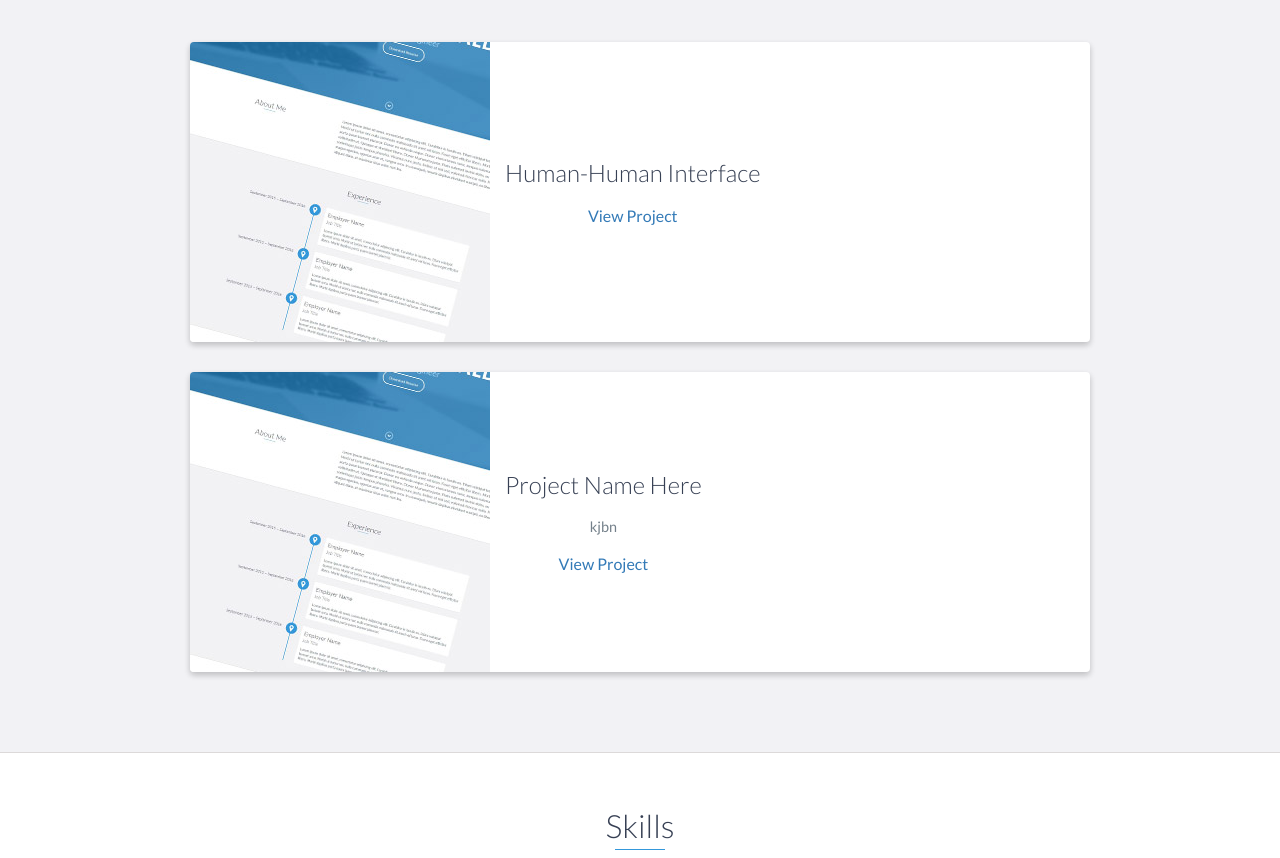
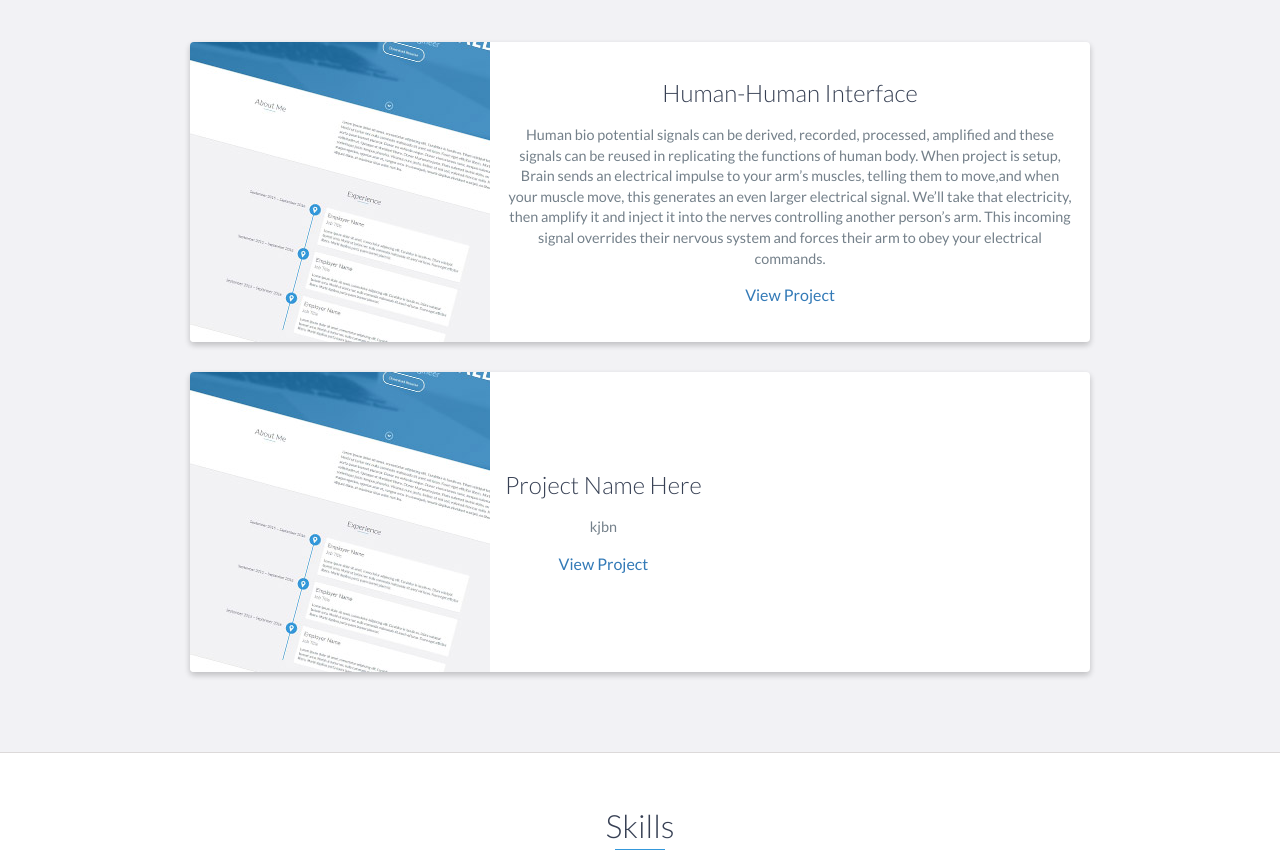
Before and after one commit to Abhijithknambiar/abhijithknambiar.github.io, a website: page index.html in a window 1280 px wide. Shown: the part 2300-3158 px from the top of the page. Drawn offline with nearby package versions, Linux system fonts and the light colour scheme.

Commit message:
Update index.html

```diff
--- a/index.html
+++ b/index.html
@@ -153,6 +153,10 @@
                     <div class="project-info">
                         <h3>Human-Human Interface</h3>
                         <p>
+                         Human bio potential signals can be derived, recorded, processed, amplified and these signals can be reused in replicating the functions of human body.
+                         When project is setup, Brain sends an electrical impulse to your arm’s muscles, telling them to move,and when your muscle move, this generates an even larger electrical signal.
+                         We’ll take that electricity, then amplify it and inject it into the nerves controlling another person’s arm.
+                         This incoming signal overrides their nervous system and forces their arm to obey your electrical commands.
 
                         </p>
                         <a href="#">View Project</a>
```
